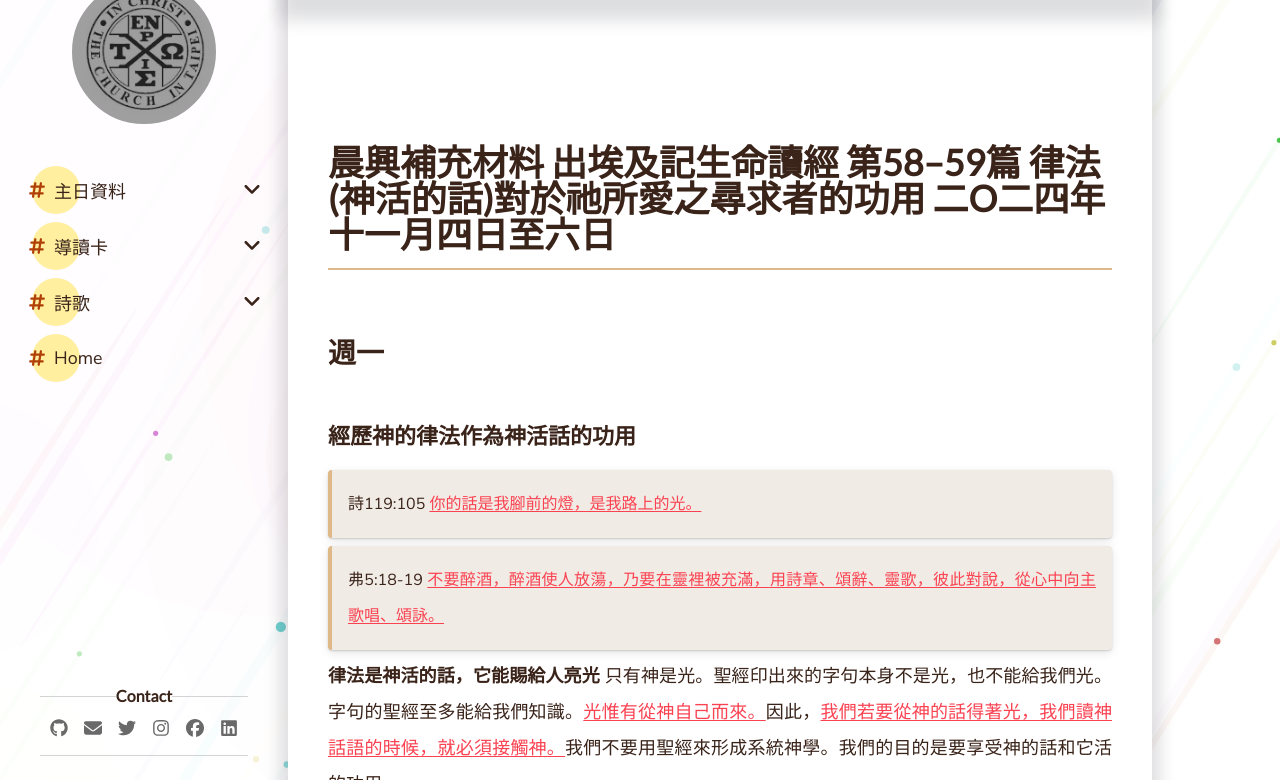
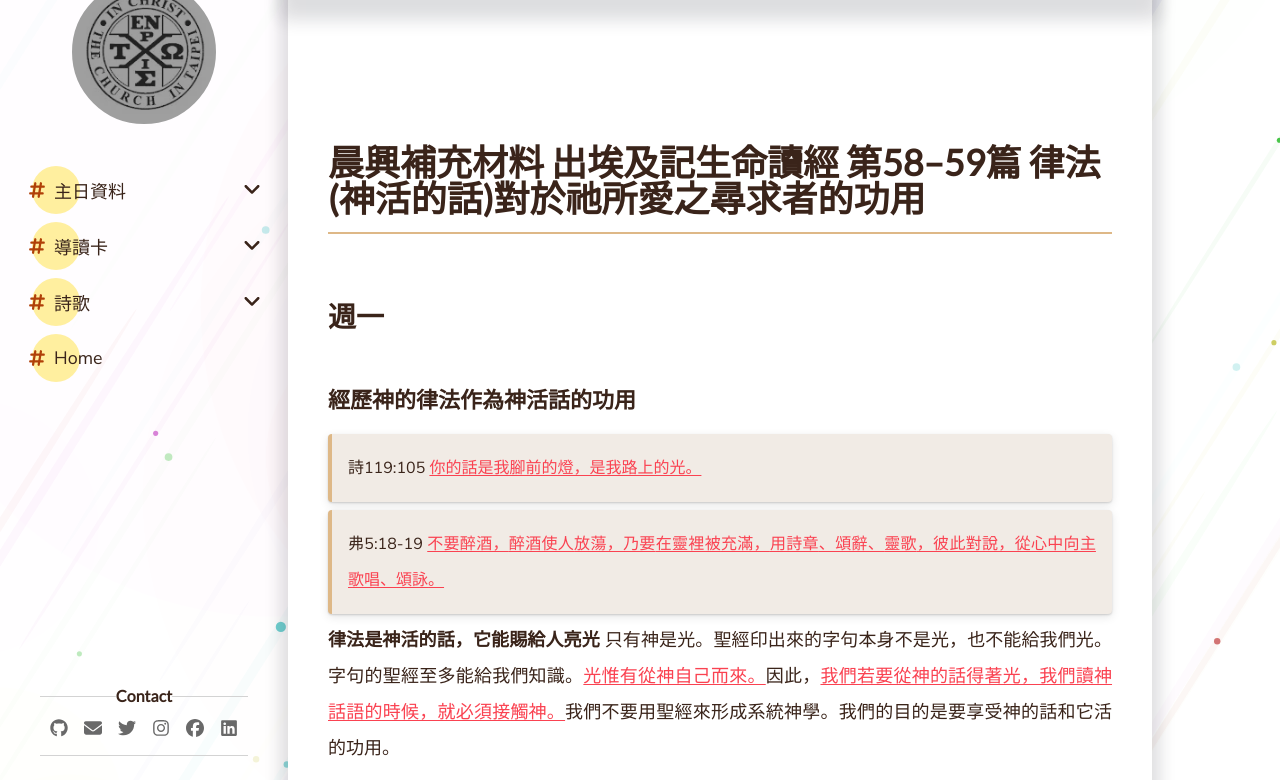
Before and after one commit to cit-hall-43/cit-hall-43.github.io, a Jekyll site: the page built from _pages/導讀卡/第45週導讀卡.md, in a window 1280 px wide and 900 px high, scrolled down 491 px, cut to the strip 120-900 px from the top of the window. Built offline with Jekyll 4.4.1, drawn with Linux system fonts in a browser that asks for light colours; comment, search, counter and statistics services are not loaded.

Commit message:
hot fixed

```diff
--- a/_pages/導讀卡/第45週導讀卡.md
+++ b/_pages/導讀卡/第45週導讀卡.md
@@ -7,7 +7,7 @@ bookmark: true
 ---
 
 
-# 晨興補充材料 出埃及記生命讀經 第58–59篇  律法(神活的話)對於祂所愛之尋求者的功用 二O二四年十一月四日至六日
+# 晨興補充材料 出埃及記生命讀經 第58–59篇  律法(神活的話)對於祂所愛之尋求者的功用
 
 ___
 
```
